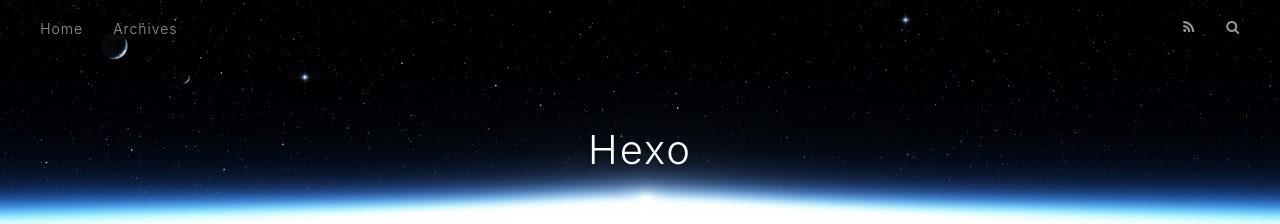
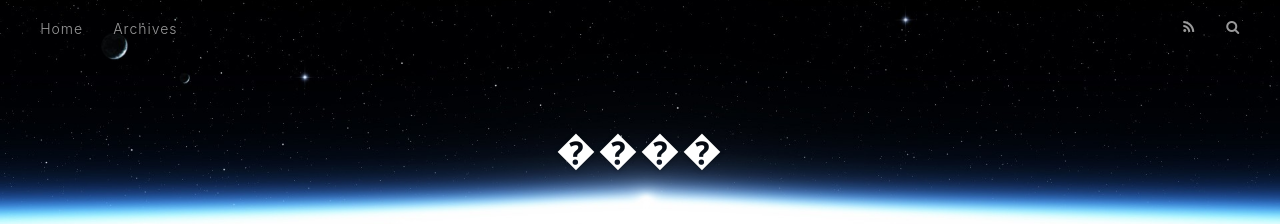
Before and after one commit to chyudan/chyudan.github.io, a plain HTML site: page index.html in a window 1280 px wide. Shown: the top 224 px of the page. Drawn offline with nearby package versions, Linux system fonts and the light colour scheme.

Commit message:
Site updated: 2019-02-19 16:19:49

```diff
--- a/index.html
+++ b/index.html
@@ -5,17 +5,17 @@
 
 
 
-  <title>Hexo</title>
+  <title>����</title>
   <meta name="viewport" content="width=device-width, initial-scale=1, maximum-scale=1">
   <meta property="og:type" content="website">
-<meta property="og:title" content="Hexo">
+<meta property="og:title" content="����">
 <meta property="og:url" content="http://yoursite.com/index.html">
-<meta property="og:site_name" content="Hexo">
+<meta property="og:site_name" content="����">
 <meta property="og:locale" content="default">
 <meta name="twitter:card" content="summary">
-<meta name="twitter:title" content="Hexo">
+<meta name="twitter:title" content="����">
 
-    <link rel="alternate" href="/atom.xml" title="Hexo" type="application/atom+xml">
+    <link rel="alternate" href="/atom.xml" title="����" type="application/atom+xml">
 
 
     <link rel="icon" href="/favicon.png">
@@ -34,7 +34,7 @@
   <div id="header-outer" class="outer">
     <div id="header-title" class="inner">
       <h1 id="logo-wrap">
-        <a href="/" id="logo">Hexo</a>
+        <a href="/" id="logo">����</a>
       </h1>
 
     </div>
@@ -97,7 +97,7 @@
 
     </div>
     <footer class="article-footer">
-      <a data-url="http://yoursite.com/2019/02/19/hello-world/" data-id="cjsbh0uac0000xsuude8nhnyq" class="article-share-link">Share</a>
+      <a data-url="http://yoursite.com/2019/02/19/hello-world/" data-id="cjsbhzwjn0000zsuuk32kv1sy" class="article-share-link">Share</a>
 
 
     </footer>
```
Also changed, not shown: 2019/02/19/hello-world/index.html (+5 -5 lines), archives/2019/02/index.html (+6 -6 lines), archives/2019/index.html (+6 -6 lines), archives/index.html (+6 -6 lines).
